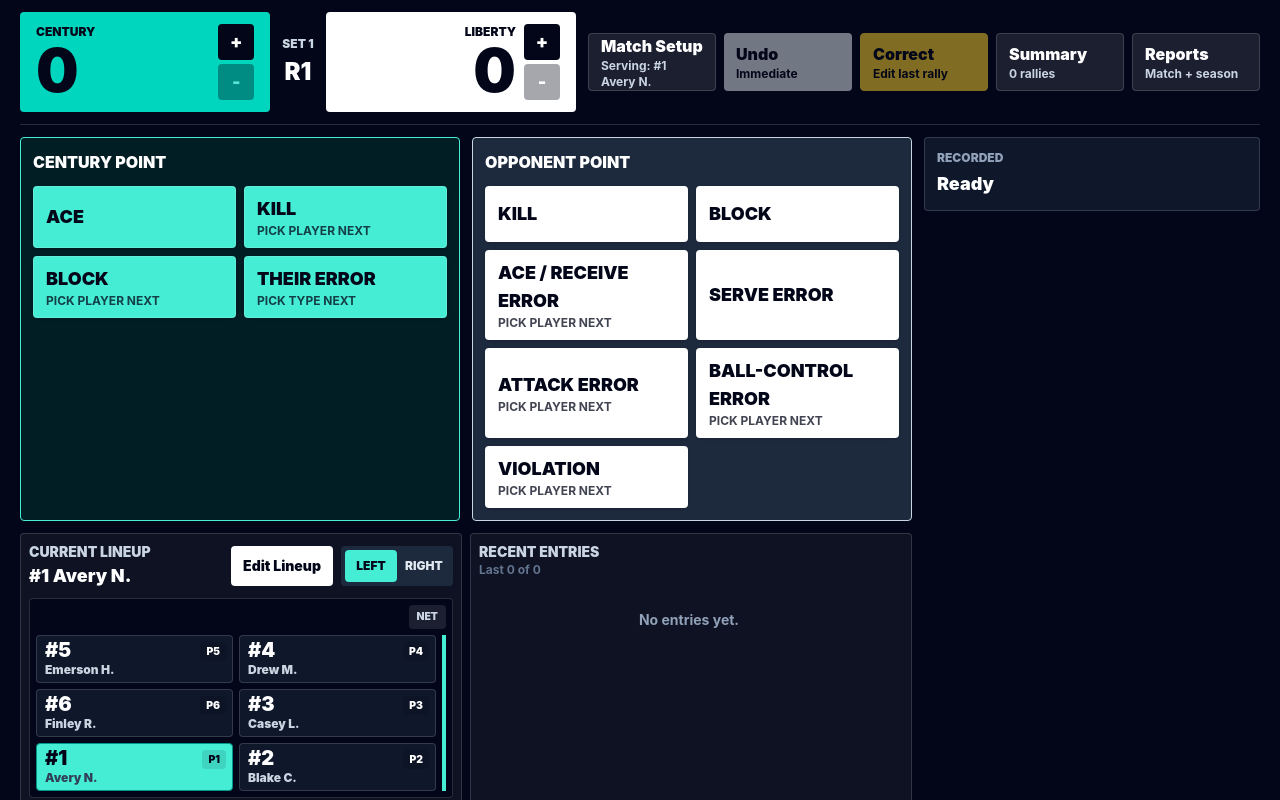
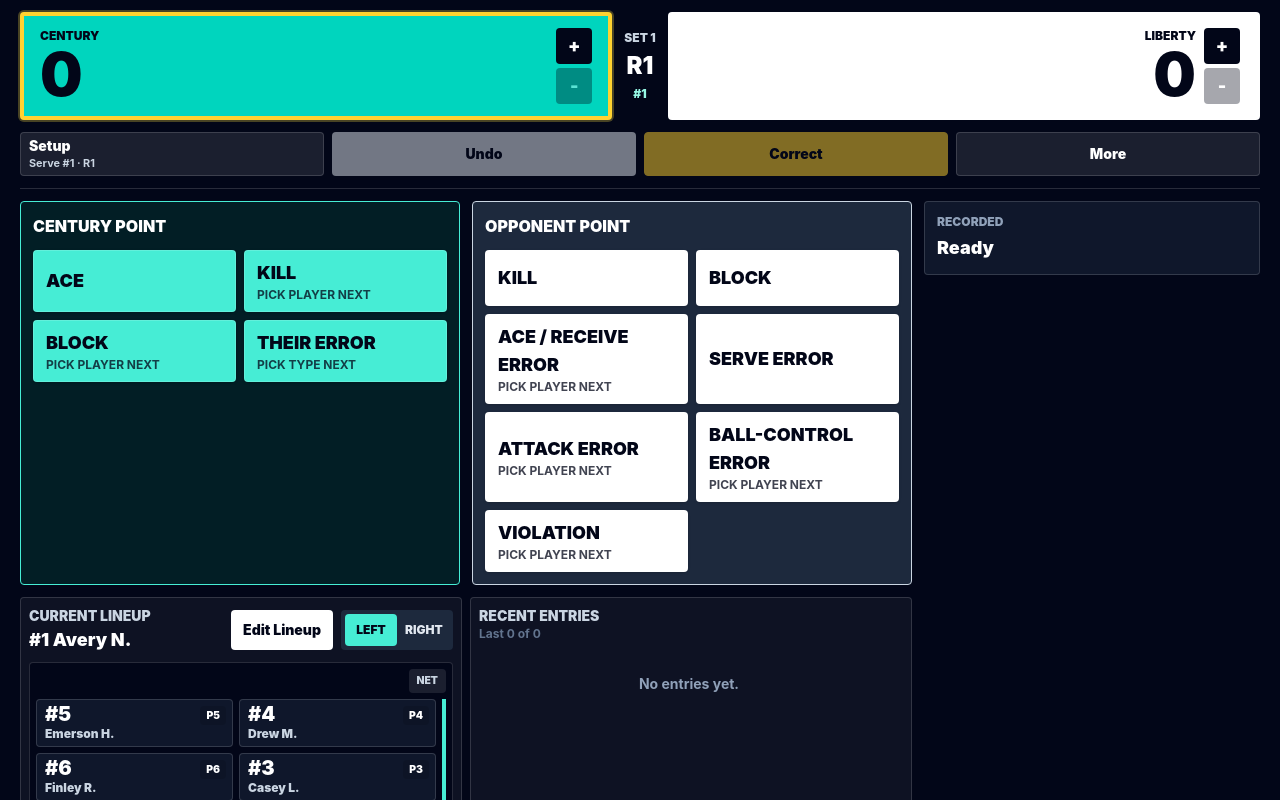
Before and after one commit to revenant-73/rally-ledger, a React (Vite) app: page / in a window 1280 px wide. Built offline with nearby package versions, Linux system fonts and the light colour scheme.

Commit message:
ui: compact prototype live controls

```diff
--- a/src/pages/RebuildPrototype.tsx
+++ b/src/pages/RebuildPrototype.tsx
@@ -403,6 +403,7 @@ const RebuildPrototype = () => {
   const [setupOpen, setSetupOpen] = useState(false);
   const [summaryOpen, setSummaryOpen] = useState(false);
   const [reportOpen, setReportOpen] = useState(false);
+  const [moreOpen, setMoreOpen] = useState(false);
   const [correctionOpen, setCorrectionOpen] = useState(false);
   const [lineupSelection, setLineupSelection] = useState<LineupSelection | null>(null);
   const [setCompletion, setSetCompletion] = useState<SetCompletionReview | null>(null);
@@ -599,7 +600,7 @@ const RebuildPrototype = () => {
   };
 
   const endSet = () => {
-    if (activeRallies.length === 0) {
+    if (activeEntries.length === 0) {
       setSetupOpen(true);
       setFeedback('Add rallies before ending a set');
       return;
@@ -651,6 +652,7 @@ const RebuildPrototype = () => {
     setSetCompletion(null);
     setCorrectionOpen(false);
     setSummaryOpen(false);
+    setMoreOpen(false);
     if (matchComplete) {
       setFeedback(`Match complete: Century ${nextCompletedResults.filter((result) => result === 'Win').length}-${nextCompletedResults.filter((result) => result === 'Loss').length}`);
       setSetupOpen(false);
@@ -758,78 +760,66 @@ const RebuildPrototype = () => {
   return (
     <main className="min-h-screen bg-slate-950 text-white">
       <div className="mx-auto flex min-h-screen max-w-7xl flex-col px-3 py-3 sm:px-5 lg:max-h-screen lg:overflow-hidden">
-        <header className="grid gap-3 border-b border-white/15 pb-3 lg:grid-cols-[1fr_auto] lg:items-center">
+        <header className="grid gap-3 border-b border-white/15 pb-3">
           <div className="grid grid-cols-[1fr_auto_1fr] items-center gap-3">
             <ScoreCard
               label="Century"
               score={state.centuryScore}
               tone="century"
+              serving={state.mode === 'serving'}
               onIncrement={() => adjustScore('century', 1)}
               onDecrement={() => adjustScore('century', -1)}
             />
             <div className="text-center">
               <p className="text-xs font-black uppercase text-slate-300">Set {setup.setNumber}</p>
               <p className="mt-1 text-2xl font-black text-white">R{state.rotation}</p>
+              {state.mode === 'serving' && currentServer ? <p className="mt-1 text-xs font-black text-teal-200">#{currentServer.number}</p> : null}
             </div>
             <ScoreCard
               label={setup.opponent}
               score={state.opponentScore}
               tone="opponent"
               align="right"
+              serving={state.mode === 'receiving'}
               onIncrement={() => adjustScore('opponent', 1)}
               onDecrement={() => adjustScore('opponent', -1)}
             />
           </div>
 
-          <div className="grid grid-cols-2 gap-2 sm:grid-cols-5 lg:w-[42rem]">
+          <div className="grid grid-cols-4 gap-2">
             <button
               type="button"
               onClick={() => setSetupOpen(true)}
-              className="min-h-14 rounded border border-white/15 bg-white/10 px-3 text-left font-black"
+              className="min-h-11 rounded border border-white/15 bg-white/10 px-2 text-left text-sm font-black"
             >
-              Match Setup
-              <span className="block text-xs font-bold text-slate-300">
-                {state.mode === 'serving'
-                  ? currentServer
-                    ? `Serving: #${currentServer.number} ${getShortPlayerName(currentServer)}`
-                    : 'Serving: pick server'
-                  : 'Receiving: Century'}
+              Setup
+              <span className="block truncate text-[0.68rem] font-bold text-slate-300">
+                {state.mode === 'serving' && currentServer ? `Serve #${currentServer.number} · R${state.rotation}` : `Receive · R${state.rotation}`}
               </span>
             </button>
             <button
               type="button"
               onClick={undo}
               disabled={!lastRally}
-              className="min-h-14 rounded bg-slate-200 px-3 text-left font-black text-slate-950 disabled:opacity-50"
+              className="min-h-11 rounded bg-slate-200 px-2 text-sm font-black text-slate-950 disabled:opacity-50"
             >
               Undo
-              <span className="block text-xs font-bold">Immediate</span>
             </button>
             <button
               type="button"
               onClick={() => setCorrectionOpen(true)}
               disabled={!lastRally}
-              className="min-h-14 rounded border border-amber-300 bg-amber-300 px-3 text-left font-black text-slate-950 disabled:opacity-50"
+              className="min-h-11 rounded border border-amber-300 bg-amber-300 px-2 text-sm font-black text-slate-950 disabled:opacity-50"
             >
               Correct
-              <span className="block text-xs font-bold">Edit last rally</span>
             </button>
             <button
               type="button"
-              onClick={() => setSummaryOpen((value) => !value)}
-              aria-expanded={summaryOpen}
-              className="min-h-14 rounded border border-white/15 bg-white/10 px-3 text-left font-black"
+              onClick={() => setMoreOpen(true)}
+              aria-expanded={moreOpen}
+              className="min-h-11 rounded border border-white/15 bg-white/10 px-2 text-sm font-black"
             >
-              {summaryOpen ? 'Hide Summary' : 'Summary'}
-              <span className="block text-xs font-bold text-slate-300">{activeRallies.length} rallies</span>
-            </button>
-            <button
-              type="button"
-              onClick={() => setReportOpen(true)}
-              className="min-h-14 rounded border border-white/15 bg-white/10 px-3 text-left font-black"
-            >
-              Reports
-              <span className="block text-xs font-bold text-slate-300">Match + season</span>
+              More
             </button>
           </div>
         </header>
@@ -918,6 +908,27 @@ const RebuildPrototype = () => {
 
       {summaryOpen ? <SummaryPanel summary={summary} players={roster} onClose={() => setSummaryOpen(false)} /> : null}
 
+      {moreOpen ? (
+        <MoreSheet
+          ralliesTracked={activeRallies.length}
+          entriesTracked={activeEntries.length}
+          canEndSet={activeEntries.length > 0}
+          onSummary={() => {
+            setMoreOpen(false);
+            setSummaryOpen(true);
+          }}
+          onReports={() => {
+            setMoreOpen(false);
+            setReportOpen(true);
+          }}
+          onEndSet={() => {
+            setMoreOpen(false);
+            endSet();
+          }}
+          onClose={() => setMoreOpen(false)}
+        />
+      ) : null}
+
       {reportOpen && currentMatchReport ? (
         <ReportSheet
           seasonReport={seasonReport}
@@ -946,7 +957,7 @@ const RebuildPrototype = () => {
           onClose={() => setSetupOpen(false)}
           onStart={startSet}
           onEndSet={endSet}
-          canEndSet={activeRallies.length > 0}
+          canEndSet={activeEntries.length > 0}
         />
       ) : null}
 
@@ -1014,12 +1025,17 @@ interface ScoreCardProps {
   score: number;
   tone: 'century' | 'opponent';
   align?: 'left' | 'right';
+  serving?: boolean;
   onIncrement: () => void;
   onDecrement: () => void;
 }
 
-const ScoreCard = ({ label, score, tone, align = 'left', onIncrement, onDecrement }: ScoreCardProps) => (
-  <div className={`grid grid-cols-[1fr_auto] items-center gap-2 rounded px-4 py-3 text-slate-950 ${tone === 'century' ? 'bg-teal-400' : 'bg-white'}`}>
+const ScoreCard = ({ label, score, tone, align = 'left', serving = false, onIncrement, onDecrement }: ScoreCardProps) => (
+  <div
+    className={`grid grid-cols-[1fr_auto] items-center gap-2 rounded border-4 px-4 py-3 text-slate-950 ${
+      serving ? 'border-amber-300 shadow-[0_0_0_2px_rgba(253,224,71,0.28)]' : 'border-transparent'
+    } ${tone === 'century' ? 'bg-teal-400' : 'bg-white'}`}
+  >
     <div className={align === 'right' ? 'text-right' : 'text-left'}>
       <p className="truncate text-xs font-black uppercase">{label}</p>
       <p className="text-5xl font-black leading-none sm:text-6xl">{score}</p>
@@ -1043,6 +1059,53 @@ const ScoreCard = ({ label, score, tone, align = 'left', onIncrement, onDecremen
         -
       </button>
     </div>
+  </div>
+);
+
+interface MoreSheetProps {
+  ralliesTracked: number;
+  entriesTracked: number;
+  canEndSet: boolean;
+  onSummary: () => void;
+  onReports: () => void;
+  onEndSet: () => void;
+  onClose: () => void;
+}
+
+const MoreSheet = ({ ralliesTracked, entriesTracked, canEndSet, onSummary, onReports, onEndSet, onClose }: MoreSheetProps) => (
+  <div className="fixed inset-0 z-30 flex items-end bg-black/70 p-3 sm:items-center sm:justify-center">
+    <section className="w-full rounded bg-slate-100 p-3 text-slate-950 shadow-xl sm:max-w-md sm:p-4">
+      <div className="mb-3 flex items-center justify-between gap-3">
+        <div>
+          <h2 className="text-xl font-black">Review</h2>
+          <p className="text-xs font-bold text-slate-600">
+            {ralliesTracked} rallies · {entriesTracked} entries
+          </p>
+        </div>
+        <button type="button" onClick={onClose} className="min-h-12 rounded bg-slate-950 px-4 font-black text-white">
+          Back
+        </button>
+      </div>
+      <div className="grid gap-2">
+        <button type="button" onClick={onSummary} className="min-h-12 rounded bg-white px-3 text-left font-black">
+          Summary
+          <span className="block text-xs font-bold text-slate-500">Live set read</span>
+        </button>
+        <button type="button" onClick={onReports} className="min-h-12 rounded bg-white px-3 text-left font-black">
+          Reports
+          <span className="block text-xs font-bold text-slate-500">Match + season</span>
+        </button>
+        <button
+          type="button"
+          onClick={onEndSet}
+          disabled={!canEndSet}
+          className="min-h-12 rounded border border-amber-300 bg-amber-100 px-3 text-left font-black text-amber-950 disabled:border-slate-200 disabled:bg-slate-200 disabled:text-slate-500"
+        >
+          End Set Early
+          <span className="block text-xs font-bold">Review score first</span>
+        </button>
+      </div>
+    </section>
   </div>
 );
 
```
